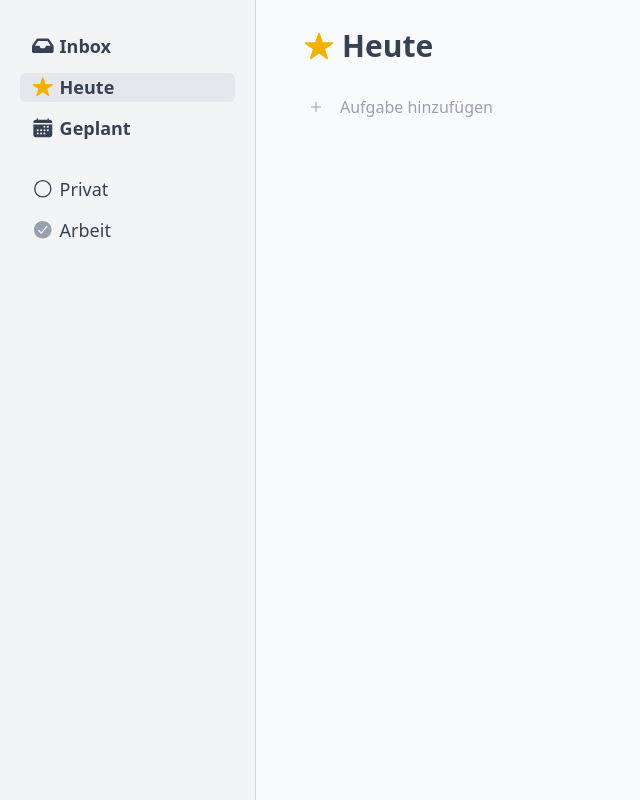
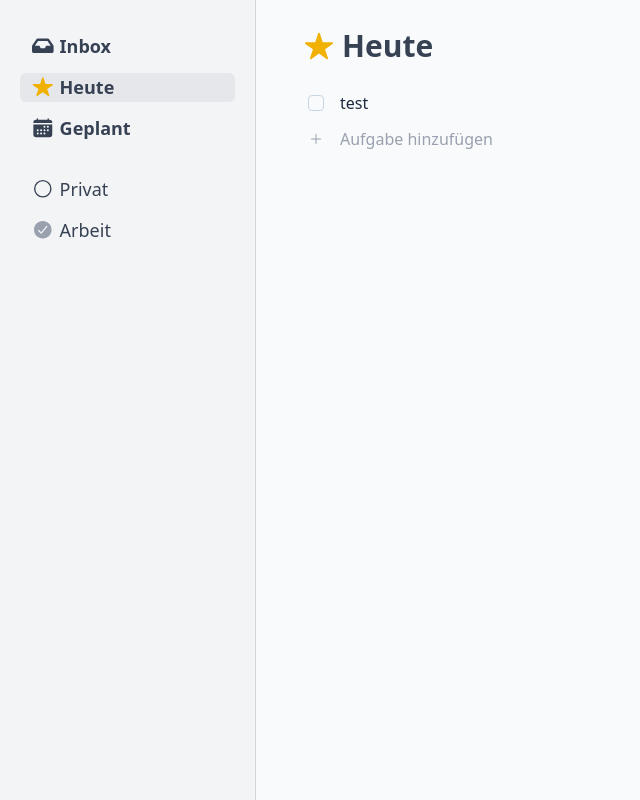
Before and after one commit to JohannesBorchard/todo, a React (Vite) app: page / in a window 1280 px wide. Both pictures are taken after a click on the element "Aufgabe hinzufügen". Shown: the whole page, without its empty margins (0-640 px from the left). Built offline with nearby package versions, Linux system fonts and the light colour scheme.

Commit message:
add todo preparation

```diff
--- a/src/components/AddTodoItem.tsx
+++ b/src/components/AddTodoItem.tsx
@@ -1,7 +1,16 @@
 import { IoAdd } from "react-icons/io5"
-export default function AddTodoItem() {
+import type { MouseEventHandler } from "react"
+
+interface AddTodoItemProps {
+  onClick: (value: string) => void
+}
+
+export default function AddTodoItem({ onClick }: AddTodoItemProps) {
   return (
-    <li className="mt-1 inline-flex items-center">
+    <li
+      onClick={() => onClick("test")}
+      className="mt-1 inline-flex items-center"
+    >
       <IoAdd className="inline h-4 w-4 text-gray-400 hover:text-gray-700" />
       <span className="ml-4 cursor-pointer text-base text-gray-400 hover:text-gray-700">
         Aufgabe hinzufügen
--- a/src/components/TodayView.tsx
+++ b/src/components/TodayView.tsx
@@ -12,6 +12,13 @@ export default function TodayView() {
   useEffect(() => {
     localStorage.setItem("todoArr", JSON.stringify(todoArr))
   }, [todoArr])
+
+  function addNewTodo(value: string): void {
+    setTodoArr((prevTodoArr) => [
+      ...prevTodoArr,
+      { value: value, isChecked: false }
+    ])
+  }
 
   //[({ value: "Wäsche aufhängen", isChecked: true }, { value: "Programmieren", isChecked: false })]
 
@@ -29,7 +36,7 @@ export default function TodayView() {
             todoId={"check-" + index}
           />
         ))}
-        <AddTodoItem />
+        <AddTodoItem onClick={(value) => addNewTodo(value)} />
       </ul>
     </>
   )
--- a/src/components/TodoItem.tsx
+++ b/src/components/TodoItem.tsx
@@ -20,7 +20,7 @@ export default function TodoItem({
         <input
           type="checkbox"
           className="peer h-4 w-4 cursor-pointer appearance-none rounded border border-slate-300 transition-all checked:border-blue-600 checked:bg-blue-600 hover:shadow-lg"
-          checked={isChecked}
+          defaultChecked={isChecked}
           id={todoId}
         />
         <span className="absolute top-1/2 left-1/2 -translate-x-1/2 -translate-y-1/2 transform text-white opacity-0 peer-checked:opacity-100">
```
